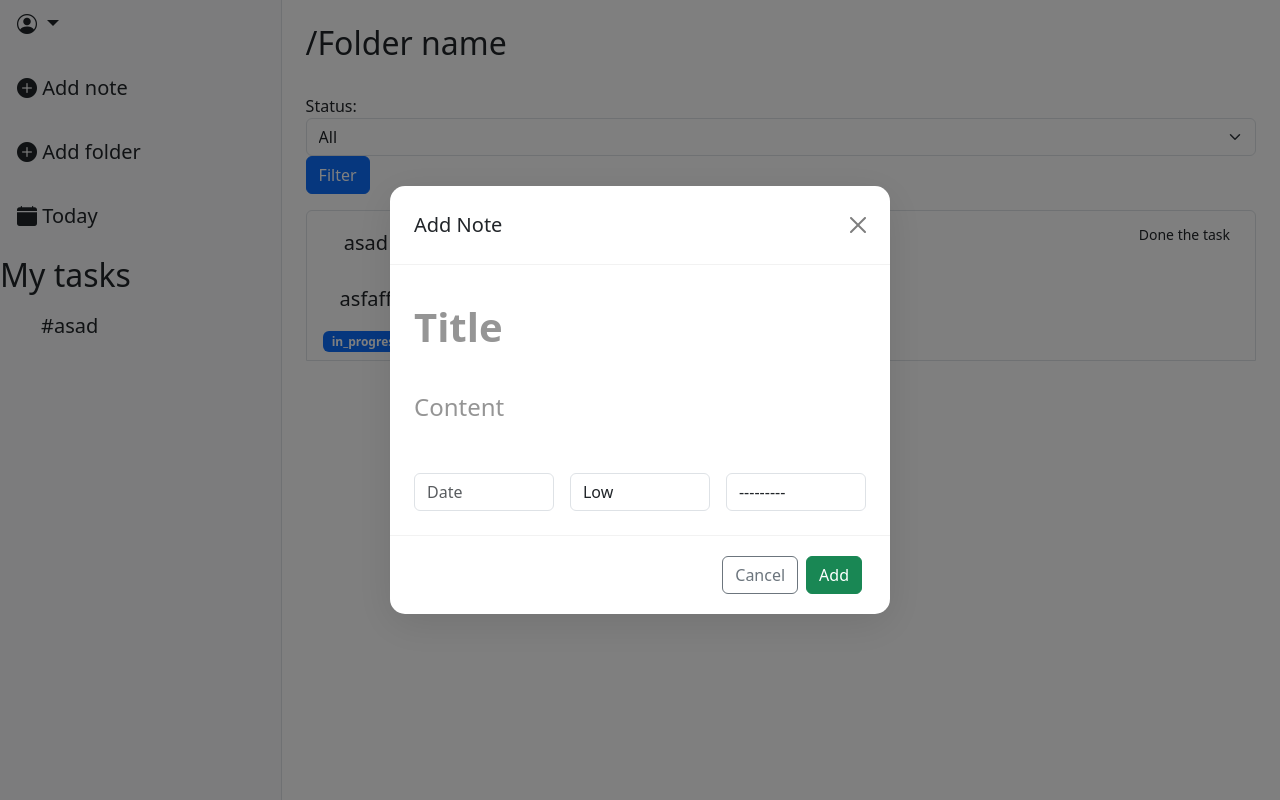
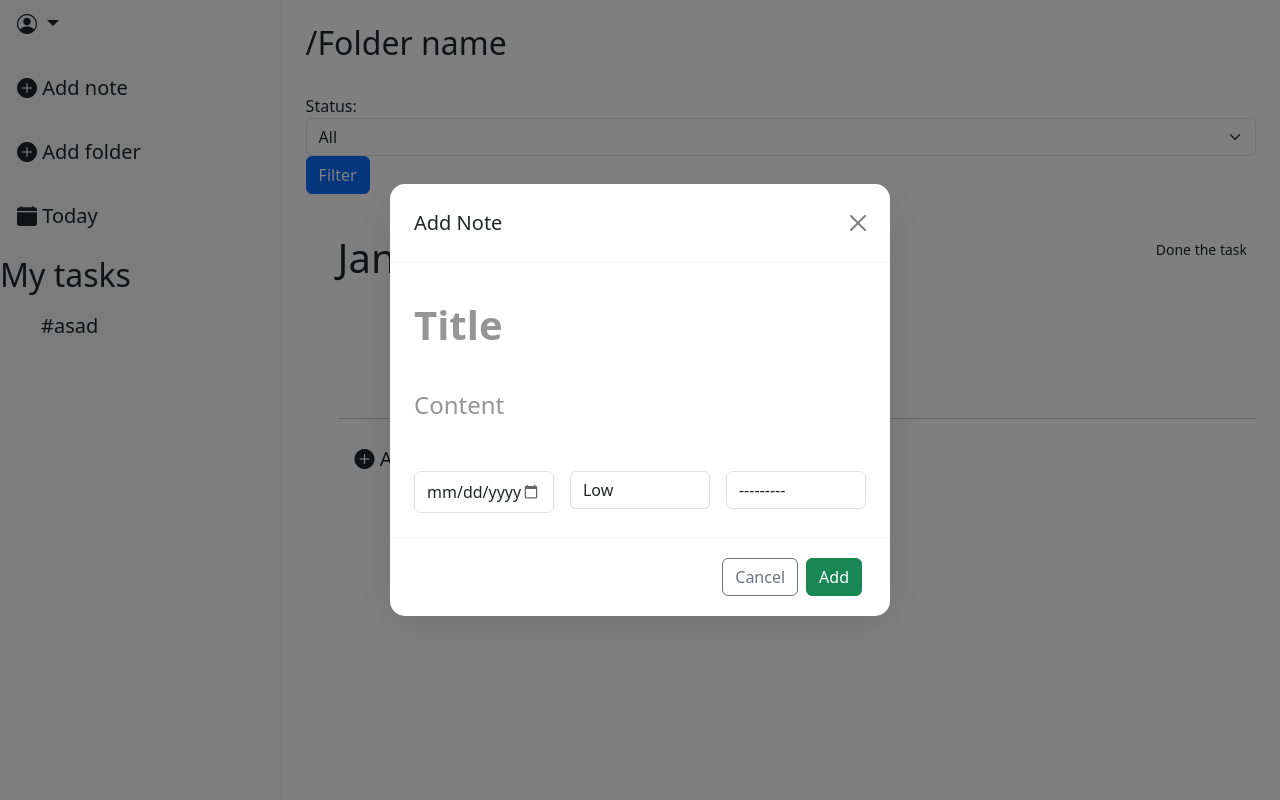
Before and after one commit to ShutenkoStanislav/Task-traking, a Django app: page / in a window 1280 px wide, after a click on "Add note". Run offline with Django 5.2, Linux system fonts and the light colour scheme; data comes from the database, SQL or seed files in the repository; both versions use the stored data as it was after the commit.

Commit message:
Add new desing for list task, now tasks desing in more minimalism

```diff
--- a/static/css/modal_style.css
+++ b/static/css/modal_style.css
@@ -54,3 +54,19 @@
     border-top: 1px solid rgba(0, 0, 0, 0.05);
     padding: 1rem 1.5rem;
 }
+
+
+.modal input[type="date"] {
+    position: relative;
+    padding: 8px 12px;
+}
+
+
+.modal input[type="date"]::-webkit-calendar-picker-indicator {
+    cursor: pointer;
+    opacity: 0.6;
+}
+
+.modal input[type="date"]::-webkit-calendar-picker-indicator:hover {
+    opacity: 1;
+}
--- a/task_app/forms.py
+++ b/task_app/forms.py
@@ -5,6 +5,13 @@ class TaskForm(forms.ModelForm):
     class Meta:
         model = Task
         fields = ["title", "description", "status", "priority", "due_date", "folder"]
+        widgets = {
+            'due_date': forms.DateInput(attrs={
+                "class": "form-control transparent-input",
+                "placeholder" : "Date",
+                "type": "date"
+            })
+        }
     def __init__(self, *args, **kwargs):
         super(TaskForm, self).__init__(*args, **kwargs)
 
@@ -18,11 +25,8 @@ class TaskForm(forms.ModelForm):
             "placeholder" : "Content"
         })
 
-        self.fields['due_date'].widget.attrs.update({
-            "class": "form-control transparent-input",
-            "placeholder" : "Date",
-            "type": "date"
-        })
+
+
 
         self.fields['priority'].widget.attrs.update({
             "class": "form-control transparent-input",
--- a/templates/tasks/task_list.html
+++ b/templates/tasks/task_list.html
@@ -135,22 +135,21 @@
 
     <div class="flex-grow-1 p-4" >
         <h2>/Folder name</h2>
-
         <br>
-
         <form method="get" class="form-inline mb-3">
             {{ form.status.label_tag }}
             {{ form.status}}
             <button type="submit" class="btn btn-primary ml-2">Filter</button>
         </form>
-
-        <ul class="list-group">
+        <br>
+        <ul>
             {% for task in tasks %}
             <li class="list-group-item d-flex justify-content-between aling-items-center">
                 <div class="d-flex flex-column gap-2">
+                    <h1> {{task.due_date }}</h1>
                     <a class="btn btn-lg" href="{% url 'tasks:task_detail' task.pk %}">{{ task.title }}</a>
                     <a class="btn btn-lg" href="{% url 'tasks:task_detail' task.pk %}">{{ task.description }}</a>
-                    <span class="badge text-bg-primary">{{ task.status }}</span>
+
                 </div>
                 <form action="{% url 'tasks:task-complete' task.pk %}" method="post">
                     {% csrf_token %}
@@ -159,6 +158,7 @@
 
 
             </li>
+            <hr>
 
             {% empty %}
             <li class="list-group-item">Tasks not found</li>
```
Also changed, not shown: db.sqlite3.
